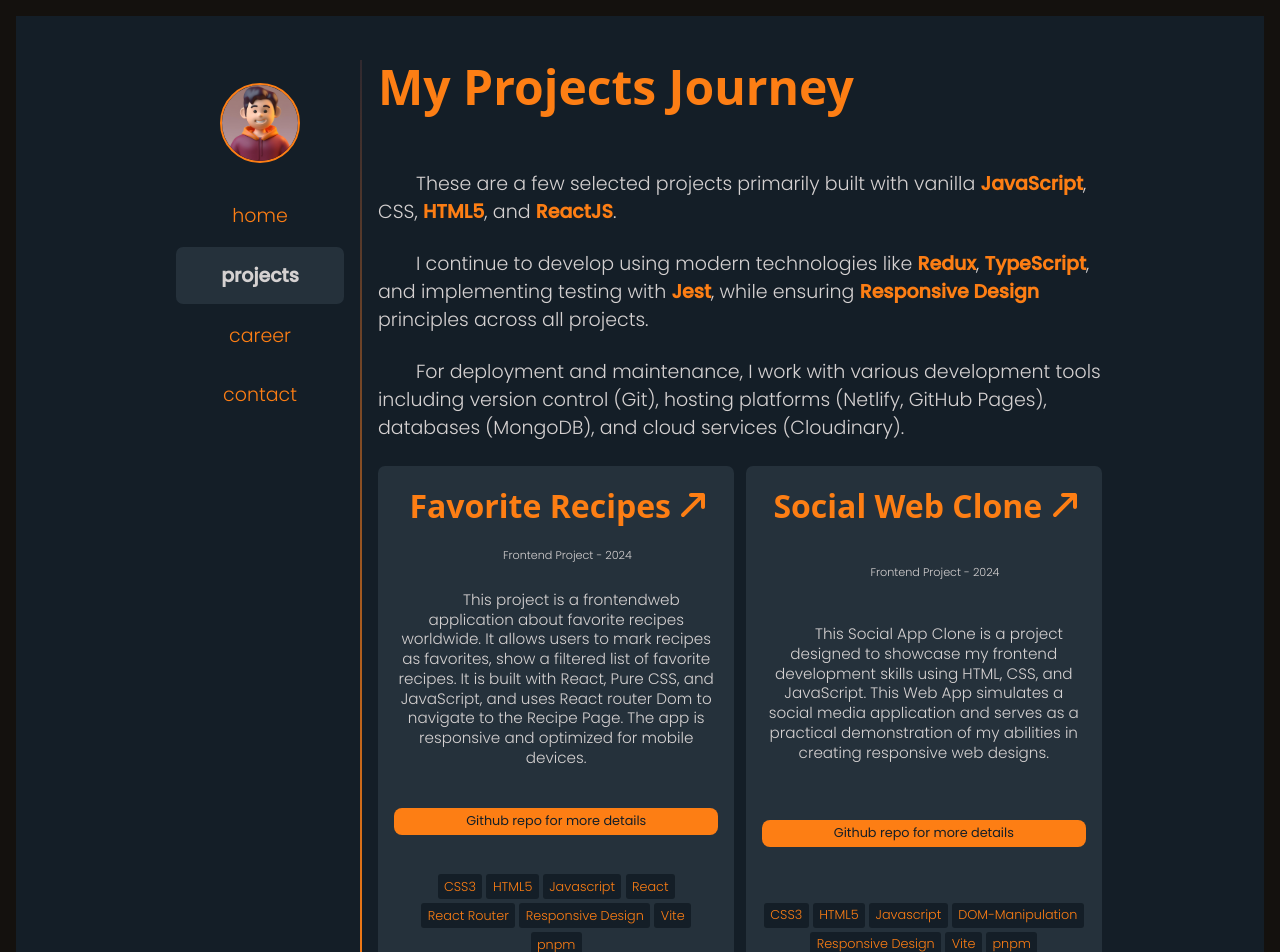
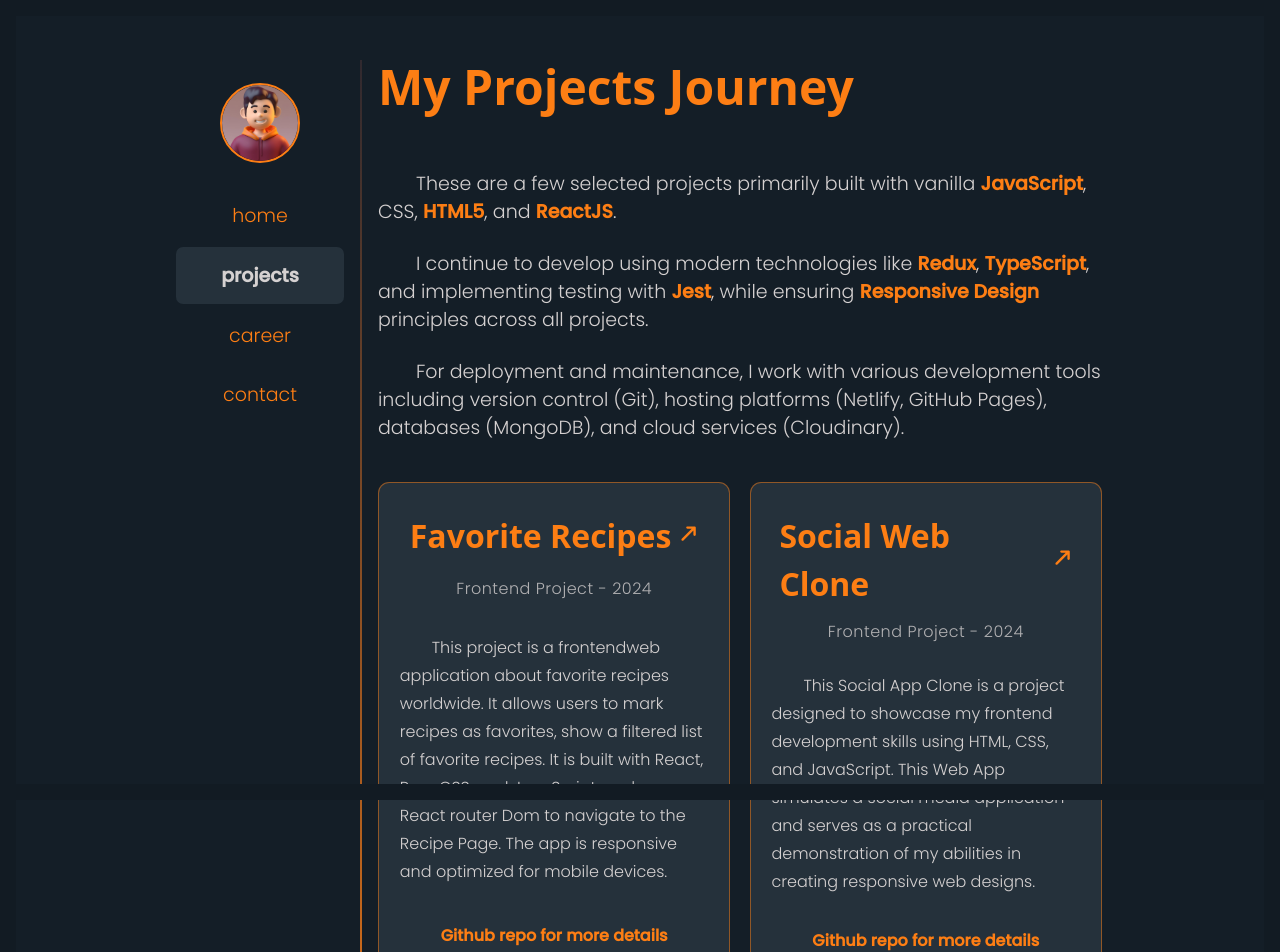
Before and after one commit to juaneugenio/myportfolioweb, a React (Vite) app: page /projects in a window 1280 px wide. Shown: the top 952 px of the page. Built offline with nearby package versions, Linux system fonts and the light colour scheme; no server answers.

Commit message:
home and projects styled

```diff
--- a/src/App.css
+++ b/src/App.css
@@ -4,6 +4,7 @@
 	--txt-color: #d5d1d1;
 	--head-color: #fd7e14;
 	--card-color: #25313b;
+	--frame-color:#121b23;
 }
 * {
 	margin: 0;
@@ -14,7 +15,7 @@
 html {
 	scrollbar-width: none;
 	-ms-overflow-style: none;
-	background-color: #111a20;
+	background-color: var(--frame-color);
 	min-height: 100vh;
 }
 
@@ -23,14 +24,43 @@ html::-webkit-scrollbar {
 }
 body {
 	min-height: calc(100vh - 2rem);
-	border: 1rem solid #14110e;
+	border-inline: 1rem solid var(--frame-color);
 	background-color: var(--bg-color);
 	color: var(--txt-color);
+	margin: 1rem 0;
 	font-size: clamp(1.03125rem, 1vw + 0.875rem, 1.1875rem);
 	line-height: clamp(1.5rem, 1.5vw + 1.25rem, 1.75rem);
 	font-weight: 300;
 	font-family: Poppins, -apple-system, BlinkMacSystemFont, 'Segoe UI', Roboto, Oxygen, Ubuntu, Cantarell, 'Open Sans',
 		'Helvetica Neue', sans-serif;
+}
+.horizontal-border {
+	position: fixed;
+	left: 0;
+	width: 100%;
+	height: 1rem;
+	background-color: var(--frame-color);
+	z-index: 1000;
+}
+
+.horizontal-border-top {
+	position: fixed;
+	left: 0;
+	width: 100%;
+	height: 1rem;
+	background-color: var(--frame-color);
+	z-index: 1000;
+	top: 0;
+}
+
+.horizontal-border-bottom {
+	position: fixed;
+	left: 0;
+	width: 100%;
+	height: 1rem;
+	background-color: var(--frame-color);
+	z-index: 1000;
+	bottom: 0;
 }
 h1,
 h2,
@@ -52,7 +82,7 @@ h2 {
 h3 {
 	font-size: clamp(1.5rem, 1.5vw + 1rem, 2rem);
 	line-height: clamp(2rem, 2.5vw + 1rem, 3.5rem);
-	 margin-bottom: clamp(1.5rem, 1.5vw + 0.8rem, 2rem);
+	margin-bottom: clamp(1.5rem, 1.5vw + 0.8rem, 2rem);
 }
 p {
 	margin-bottom: clamp(1rem, 1vw + 0.8rem, 1.5rem);
@@ -187,8 +217,8 @@ strong {
 /* HOME CONTENT */
 /* Blockquote */
 .quote {
-	font-size: clamp(1.875rem, 1.818vw + 1.42rem, 2.875rem);
-	line-height: clamp(2.438rem, 2.886vw + 1.716rem, 4.025rem);
+	font-size: clamp(2.5rem, 2.5vw + 1.8rem, 3.5rem);
+	line-height: clamp(3rem, 3vw + 2rem, 4.5rem);
 	font-weight: 900;
 	text-align: center;
 	margin-bottom: clamp(2.5rem, 3vw + 1.5rem, 3.5rem);
@@ -196,9 +226,6 @@ strong {
 .quote strong {
 	color: var(--head-color);
 }
-/* .home-content p {
-	text-indent: 2em;
-} */
 
 /* PROJECTS PAGE */
 /* Grid container */
@@ -206,65 +233,95 @@ strong {
 .projects-section-container {
 	display: grid;
 	grid-template-columns: repeat(auto-fit, minmax(250px, auto));
-	column-gap: 0.7rem;
+	gap: clamp(0.7rem, 1vw + 0.5rem, 1.2rem);
 	justify-content: flex-start;
 	min-height: fit-content;
 }
 .card-container {
+	margin-top: 1rem;
 	list-style: none;
-	font-size: 0.95rem;
 	background-color: var(--card-color);
-	border-radius: 7px;
-	padding: 1rem;
-	line-height: 130%;
-	text-align: center;
+	border-radius: clamp(0.4rem, 0.5vw + 0.3rem, 0.7rem);
+	padding: clamp(0.8rem, 1vw + 0.5rem, 1.5rem);
+	line-height: clamp(1.3, 1vw + 1.2, 1.5);
+	font-size: clamp(0.875rem, 0.8vw + 0.8rem, 1rem);
 	display: flex;
 	flex-direction: column;
 	justify-content: space-between;
+	gap: clamp(0.5rem, 0.8vw + 0.3rem, 1rem);
+	border: 1px solid #fd7d147e;
 }
-.card-container div {
-	margin: 1.3rem 0 0;
-}
+
 .card-container a {
 	text-decoration: none;
+	display: flex;
+	align-items: center;
+	justify-content: center;
+	padding: 0.5rem;
+}
+.card-container h3 {
+	display: flex;
+	align-items: center;
+	justify-content: center;
+	gap: 0.5rem;
+	margin: 0;
+	width: 100%;
 }
 
 .card-container i {
 	color: var(--head-color);
-	position: relative;
-	top: 0.2rem;
-	left: 0.4rem;
+	font-size: clamp(0.9rem, 0.8vw + 0.7rem, 1.2rem);
+	position: static;
+	margin: 0;
 }
-.card-container .subtitle {
-	font-size: 0.7rem;
-	margin-top: -1rem;
+
+.subtitle {
+	display: flex;
+	justify-content: center;
+	width: 100%;
+	margin: -1rem 0 0.5rem;
+	padding: 0.2rem;
+	color: var(--txt-color);
+	opacity: 0.8;
+	letter-spacing: 0.5px;
+}
+.proj-description {
+	margin: 0;
+}
+.tags-container {
+	display: flex;
+	flex-wrap: wrap;
+	justify-content: center;
+	gap: 0.3rem;
+	padding: 0.3rem;
 }
 .tag {
-	display: inline-block;
-	border-radius: 3px;
+	display: inline-flex;
+	align-items: center;
+	border-radius: 4px;
 	padding: 0.2em 0.5em;
 	background: var(--bg-color);
 	color: var(--head-color);
-	font-weight: 300;
-	font-size: 0.8rem;
-	margin: 0.13rem;
+	font-weight: 400;
+	font-size: clamp(0.65rem, 0.5vw + 0.7rem, 0.8rem);
+	border: 1px solid #fd7d147f;
+	transition: all 0.2s ease-in-out;
 }
 .github-link {
-	display: inline-block;
-	background-color: var(--head-color);
-	color: var(--bg-color);
+	color: var(--head-color);
 	padding: 0.3em 0.5em;
 	text-decoration: none;
-	border-radius: 0.5rem;
-	font-size: 0.8rem;
-	font-weight: 400;
-	margin: 1rem 0;
+	font-size: inherit;
+	font-weight: 600;
+	margin: 0.5rem 0;
+	cursor: pointer;
 }
 
 .github-link:hover {
 	background-color: var(--bg-color);
-	color: var(--head-color);
-	border: 1px solid var(--head-color);
+	border-inline-start: 4px solid var(--head-color);
+	border-radius: 0.3em;
+	font-weight: 300;
 }
 
 /* ------CONTACT PAGE-------- */
@@ -329,13 +386,20 @@ strong {
 }
 /* RESPONSIVE SECTION */
 @media screen and (max-width: 700px) {
+	body {
+		margin: 0;
+	}
+
+	.app-container {
+		padding-top: 1rem;
+	}
 	.menubar {
 		width: 100%;
 		height: auto;
 		position: relative;
 		display: flex;
 		justify-content: center;
-		margin: 0.5em 0;
+		margin-bottom: 2.7rem;
 		border-width: 1px;
 		border-style: solid;
 		border-image: linear-gradient(90deg, #30292f, var(--head-color), #30292f) 0 1 100%;
@@ -354,21 +418,25 @@ strong {
 	body {
 		border: none;
 	}
+
 	.app-container {
 		padding: 0;
 	}
 	.menubar {
 		width: 100%;
 		display: block;
+		margin-bottom: 2.5rem;
 	}
-	/* .menulink {
-		text-align: center;
-		float: none;
-	} */
 	.content {
 		text-align: left;
 	}
 	.quote {
-		margin: 1rem auto;
+		margin: 0 auto 3rem;
+	}
+	.horizontal-border {
+		display: none;
+	}
+	.horizontal-border-top {
+		display: none;
 	}
 }
--- a/src/App.jsx
+++ b/src/App.jsx
@@ -6,6 +6,8 @@ import './App.css';
 
 function App() {
 	return (
+		<>
+			<div className='horizontal-border-top' />
 			<div className='app-container'>
 				<header>
 					<Navbar />
@@ -14,6 +16,8 @@ function App() {
 					<Outlet />
 				</main>
 			</div>
+			<div className='horizontal-border-bottom' />
+		</>
 	);
 }
 
--- a/src/pages/Home.jsx
+++ b/src/pages/Home.jsx
@@ -12,8 +12,7 @@ function Home({ variants }) {
 			transition={{ ease: 'linear', duration: 0.5, x: { duration: 1 } }}
 		>
 			<blockquote className='quote'>
-				<span className='swing'>👋🏼</span> Hello & welcome! <br />I am <strong>Juan</strong>, a web developer passionate
-				about technology.
+				<span className='swing'>👋🏼</span> Hello! <br />My name is <strong>Juan</strong>
 			</blockquote>
 			<div className='home-content'>
 				<p>
--- a/src/pages/Projects.jsx
+++ b/src/pages/Projects.jsx
@@ -36,9 +36,9 @@ const Projects = ({ variants }) => {
 					return (
 						<ul key={proj.id} className='card-container'>
 							{/* <img src={proj.img} alt={`${proj.name}'s screenshot `} style={{ width: "3em" }} /> */}
-							<a href={proj.url} target='_blank'>
+							<a href={proj.url} target='_blank' rel='noopener noreferrer' aria-label={`Visit ${proj.name} project`}>
 								<motion.h3
-									whileHover={{ scale: 1.1 }}
+									whileHover={{ scale: 1.04 }}
 									whileTap={{ scale: 0.9 }}
 									transition={{ type: 'spring', stiffness: 500, damping: 5 }}
 								>
@@ -48,14 +48,20 @@ const Projects = ({ variants }) => {
 									</i>
 								</motion.h3>
 							</a>
-							<p className='subtitle'>
+							<span className='subtitle'>
 								{proj.type} Project - {proj.year}
-							</p>
+							</span>
 							<p className='proj-description'>{proj.description}</p>
-							<a href={proj.githubUrl} target='_blank' className='github-link'>
+							<a
+								href={proj.githubUrl}
+								target='_blank'
+								rel='noopener noreferrer'
+								className='github-link'
+								aria-label={`View ${proj.name} source code on Github`}
+							>
 								Github repo for more details
 							</a>
-							<div>
+							<div className='tags-container'>
 								{proj.techs.map((tech) => (
 									<span className='tag' key={tech}>
 										{tech}
```
Lines whose indentation alone changed are shown as unchanged.
